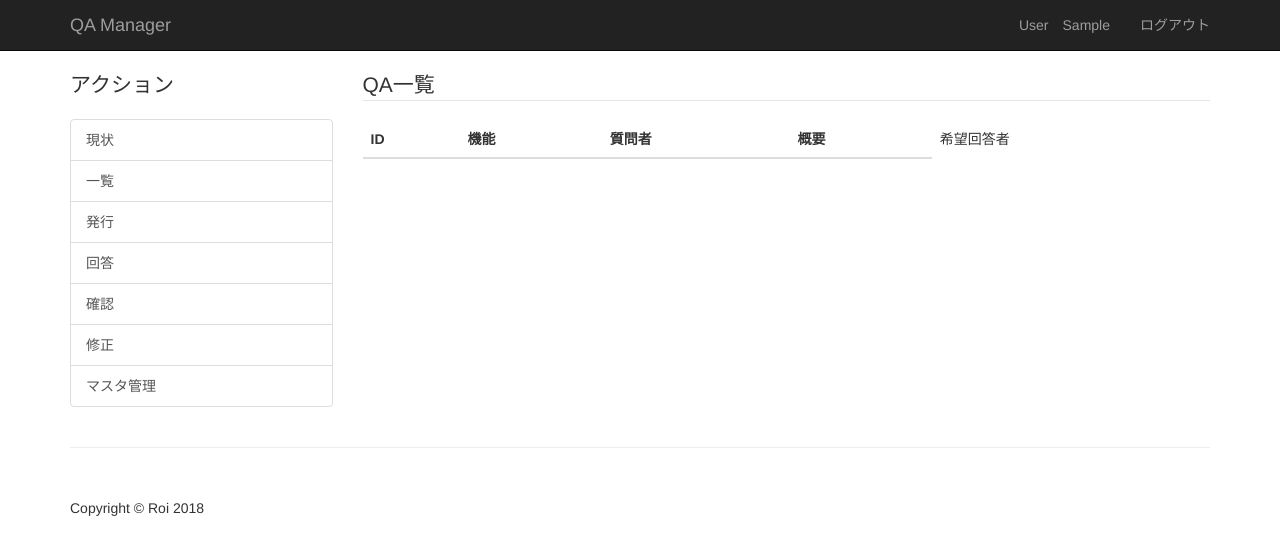
After one commit to weilyu/qa-manager, a Django app: page /qa/list in a window 1280 px wide. The commit adds this page. Shown: the top 555 px of the page. Run offline with Django 3.2, Linux system fonts and the light colour scheme; the visitor is signed in with stand-in values (Sample User, id 1); data that the repository does not hold is empty; some libraries are stand-ins or nearby versions.

Commit message:
QA一覧一旦作成

```diff
--- a/mainsite/views.py
+++ b/mainsite/views.py
@@ -4,7 +4,7 @@ from django.contrib import auth
 from mainsite import forms
 from django.contrib.auth.decorators import login_required
 from django.contrib import messages
-from .models import System
+from .models import System, Qa
 from datetime import datetime
 
 
@@ -149,3 +149,10 @@ def new_qa(request):
         messages.add_message(request, messages.SUCCESS, 'QAを発行しました。')
         redirect(to=summary)
     return render(request, 'qa_new.html', locals())
+
+
+@login_required(login_url='login')
+def list_qa(request):
+    attend_systems = request.user.attendances.all().filter(end_date=None)
+    qas = Qa.objects.filter(system__in=attend_systems)
+    return render(request, 'qa_list.html', {'qas': qas})
--- a/qa_manager/urls.py
+++ b/qa_manager/urls.py
@@ -30,6 +30,7 @@ urlpatterns = [
     path('system/<int:system_id>/end', views.end_system, name='end_system'),
     path('system/<int:system_id>/reopen', views.reopen_system, name='reopen_system'),
     path('system/<int:system_id>invite', views.system_invite, name='system_invite'),
-    path('qa/new', views.new_qa, name='new_qa')
+    path('qa/new', views.new_qa, name='new_qa'),
+    path('qa/list', views.list_qa, name='list_qa'),
 
 ]
--- /dev/null
+++ b/templates/qa_list.html
@@ -0,0 +1,30 @@
+{% extends 'base.html' %}
+
+{% block content %}
+    <legend>QA一覧</legend>
+    <table class="table table-hover">
+        <thead>
+        <tr>
+            <th>ID</th>
+            <th>機能</th>
+            <th>質問者</th>
+            <th>概要</th>
+            <td>希望回答者</td>
+        </tr>
+        </thead>
+        <tbody>
+        {% for qa in qas %}
+            <tr>
+                <th>{{ qa.id }}</th>
+                <td>{{ qa.function }}</td>
+                <td>{{ qa.sender }}</td>
+                <td>{{ qa.title }}</td>
+                <td>{{ qa.expect_answer_user }}</td>
+            </tr>
+        {% endfor %}
+
+
+        </tbody>
+    </table>
+
+{% endblock %}
--- a/templates/side_nav.html
+++ b/templates/side_nav.html
@@ -2,8 +2,8 @@
     <p class="lead">アクション</p>
     <div class="list-group">
         <a href="#" class="list-group-item">現状</a>
-        <a href="#" class="list-group-item">一覧</a>
-        <a href="#" class="list-group-item" onclick="window.location.href='{% url 'new_qa' %}'">発行</a>
+        <a href="{% url 'list_qa' %}" class="list-group-item">一覧</a>
+        <a href="{% url 'new_qa' %}" class="list-group-item">発行</a>
         <a href="#" class="list-group-item">回答</a>
         <a href="#" class="list-group-item">確認</a>
         <a href="#" class="list-group-item">修正</a>
```
